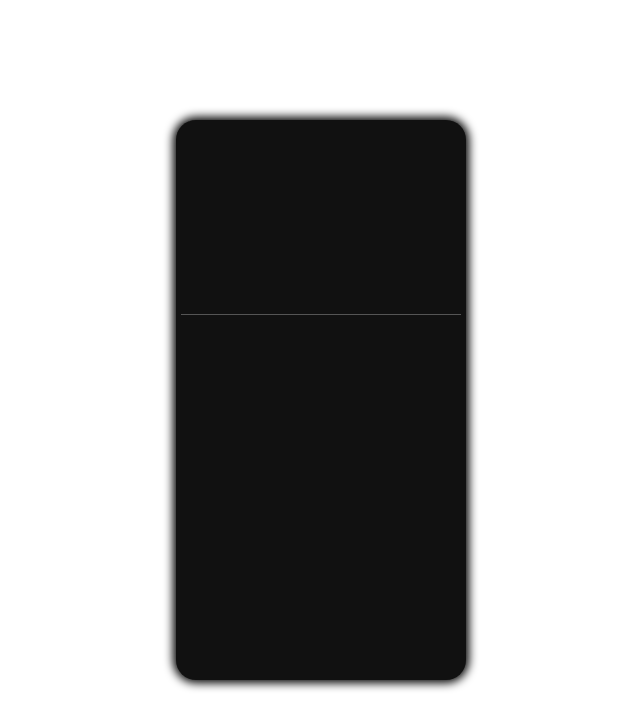
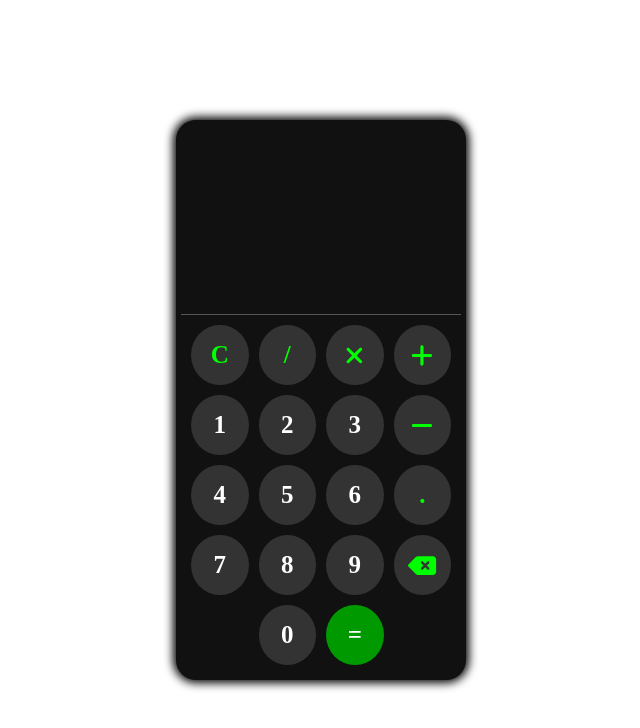
Before and after one commit to santiago-moran/calculator-reactjs, a React (Vite) app: page / in a window 1280 px wide. Shown: the top 728 px of the page, without its empty margins (319-959 px from the left). Built offline with nearby package versions, Linux system fonts and the light colour scheme.

Commit message:
setting buttons content

```diff
--- a/src/App.jsx
+++ b/src/App.jsx
@@ -11,14 +11,14 @@ import { Equal } from './components/operators/Equal'
 export function App () {
     const buttons = Array(18).fill(null)
     const CONTENT = {
-        0: <Clear />,
-        1: <Split />,
-        2: <Multiply />,
-        3: <Add />,
-        7: <Substract />,
-        11: '.',
-        15: <Delete />,
-        17: <Equal />
+        0: <Clear key={0}/>,
+        1: <Split key={1}/>,
+        2: <Multiply key={2}/>,
+        3: <Add key={3}/>,
+        7: <Substract key={7}/>,
+        11: <Button key= {11} className="button symbol" content="."/>,
+        15: <Delete key={15}/>,
+        17: <Equal key={17}/>
     }
     let number = 1;
 
@@ -26,8 +26,10 @@ export function App () {
         <section className='calculator'>
             <div className='output'></div>
             <section className='buttons'>
-                {buttons.map((_, index) => {
-                    return
+                {buttons.map((_,index) => {
+                    return (
+                        CONTENT[index] ? CONTENT[index] : <Button key= {index} className="button" content={number != 10 ? number++ : number = 0}/>
+                    )
                 })}
             </section>
         </section>
--- a/src/components/operators/Addition.jsx
+++ b/src/components/operators/Addition.jsx
@@ -1,5 +1,6 @@
 import { faPlus } from '@fortawesome/free-solid-svg-icons'
 import { FontAwesomeIcon } from '@fortawesome/react-fontawesome'
+import { Button } from '../Button'
 
 export function Add () {
     return (
--- a/src/components/operators/Clear.jsx
+++ b/src/components/operators/Clear.jsx
@@ -1,3 +1,5 @@
+import { Button } from '../Button'
+
 export function Clear () {
     return (
         <Button className="button symbol" content="C"/>
--- a/src/components/operators/Delete.jsx
+++ b/src/components/operators/Delete.jsx
@@ -1,5 +1,6 @@
 import { faDeleteLeft } from '@fortawesome/free-solid-svg-icons'
 import { FontAwesomeIcon } from '@fortawesome/react-fontawesome'
+import { Button } from '../Button'
 
 export function Delete () {
     return (
--- a/src/components/operators/Division.jsx
+++ b/src/components/operators/Division.jsx
@@ -1,3 +1,5 @@
+import { Button } from '../Button'
+
 export function Split () {
     return (
         <Button className="button symbol" content="/"/>
--- a/src/components/operators/Equal.jsx
+++ b/src/components/operators/Equal.jsx
@@ -1,3 +1,5 @@
+import { Button } from '../Button'
+
 export function Equal () {
     return (
         <Button className="button symbol equal" content="="/>
--- a/src/components/operators/Multiplication.jsx
+++ b/src/components/operators/Multiplication.jsx
@@ -1,5 +1,6 @@
 import { faXmark } from '@fortawesome/free-solid-svg-icons'
 import { FontAwesomeIcon } from '@fortawesome/react-fontawesome'
+import { Button } from '../Button'
 
 export function Multiply () {
     return (
```
